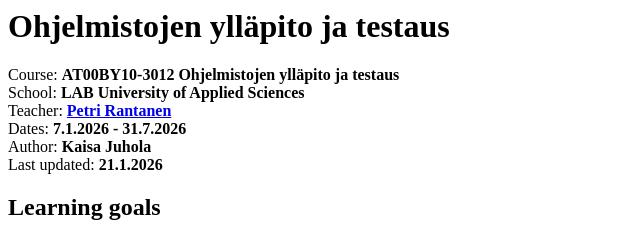
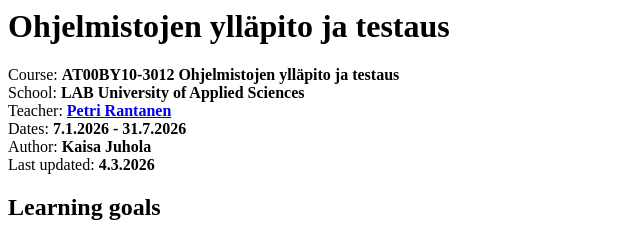
Before and after one commit to Tyynekaisa/OhjelmistojenYllapitoJaTestaus, a plain HTML site: page index.html in a window 1280 px wide. Shown: the top 238 px of the page, 0-640 px from the left. Drawn offline with Linux system fonts and the light colour scheme.

Commit message:
last updated date

```diff
--- a/index.html
+++ b/index.html
@@ -4,7 +4,7 @@ School: <strong>LAB University of Applied Sciences</strong><br>
 Teacher: <a href="https://github.com/petri-rantanen"><strong>Petri Rantanen</strong></a><br>
 Dates: <strong>7.1.2026 - 31.7.2026</strong><br>
 Author: <strong>Kaisa Juhola</strong><br>
-Last updated: <strong>21.1.2026</strong></p>
+Last updated: <strong>4.3.2026</strong></p>
 <h2>Learning goals</h2>
 <p>After this course, student is able to:</p>
 <ul>
```
Also changed, not shown: README.md.
